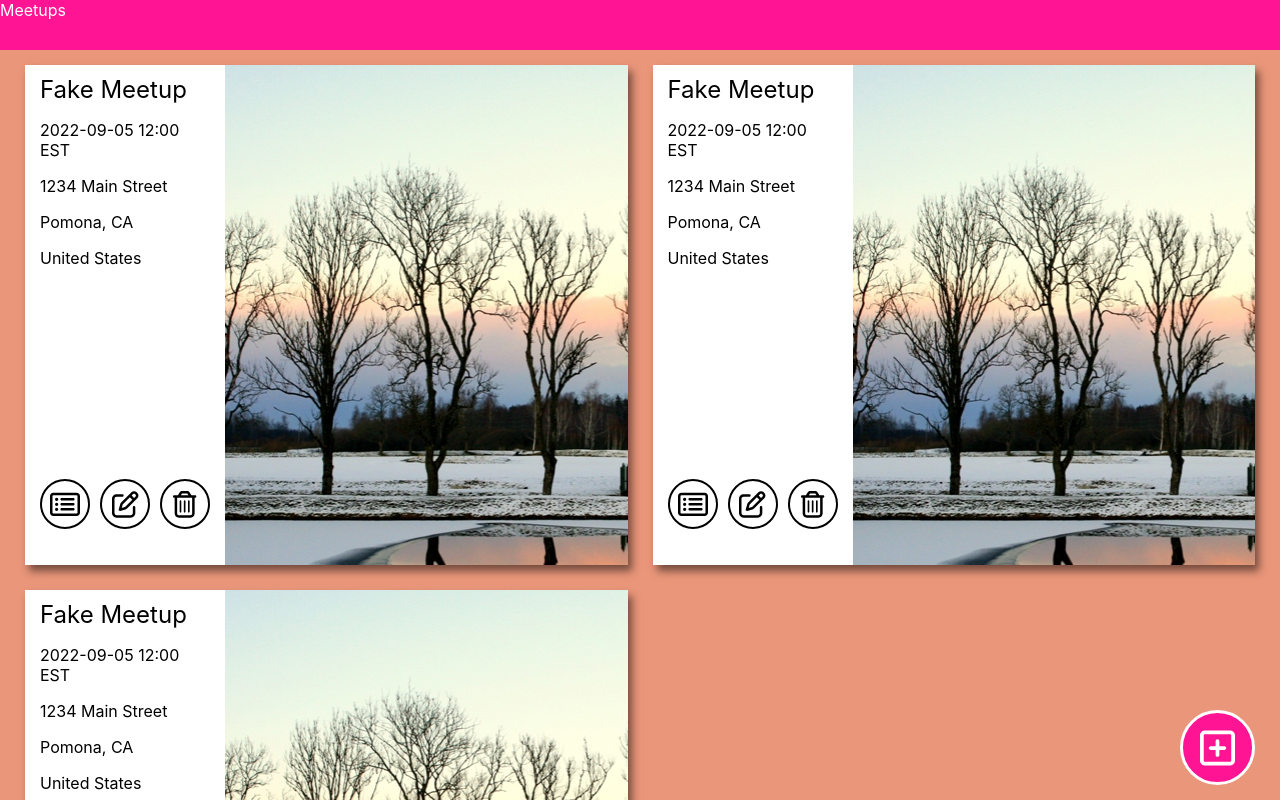
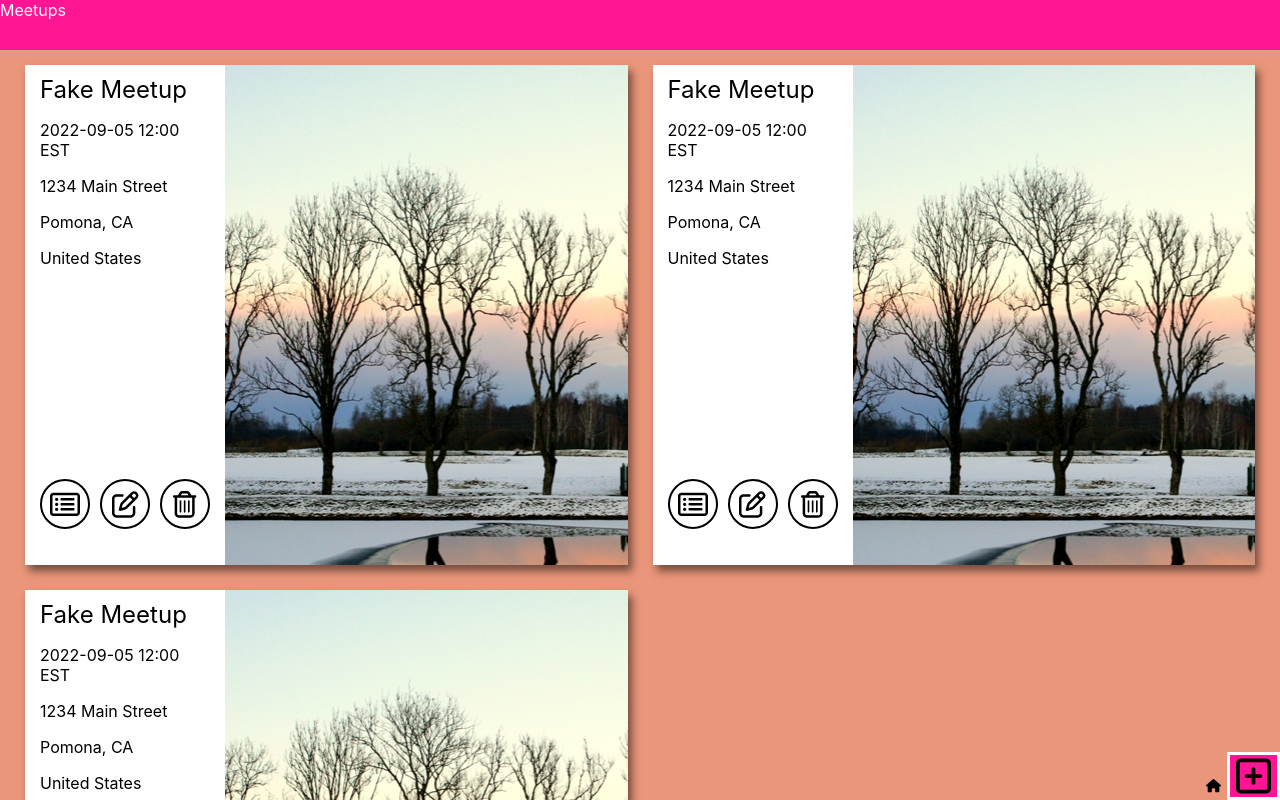
Before and after one commit to jFarrow02/react-meetups, a React (Create React App) app: page / in a window 1280 px wide. Shown: the top 800 px of the page. Built offline with nearby package versions, Linux system fonts and the light colour scheme.

Commit message:
refactors home/add buttons to use useNavigate

```diff
--- a/package.json
+++ b/package.json
@@ -5,6 +5,7 @@
   "dependencies": {
     "@fortawesome/fontawesome-svg-core": "^6.2.0",
     "@fortawesome/free-regular-svg-icons": "^6.2.0",
+    "@fortawesome/free-solid-svg-icons": "^6.2.0",
     "@fortawesome/react-fontawesome": "^0.2.0",
     "@testing-library/jest-dom": "^5.16.5",
     "@testing-library/react": "^13.4.0",
--- a/src/components/AppContent/AppContent.tsx
+++ b/src/components/AppContent/AppContent.tsx
@@ -1,11 +1,13 @@
 import {
     BrowserRouter,
     Routes,
-    Route
+    Route,
+    useNavigate,
   } from 'react-router-dom';
 import CONFIG from '../../utils';
 import { FontAwesomeIcon } from '@fortawesome/react-fontawesome';
 import { faPlusSquare } from '@fortawesome/free-regular-svg-icons';
+import { faHouse } from '@fortawesome/free-solid-svg-icons';
 import {
     AddMeetupView,
     AllMeetupsView,
@@ -24,6 +26,8 @@ const {
 } = CONFIG;
 
 const AppContent = () => {
+
+    // const navigate = useNavigate();
 
     const handleClick = () => {
     };
@@ -44,20 +48,6 @@ const AppContent = () => {
                     <Route path={newMeetup.path} element={<AddMeetupView/>} />
                 </Routes>
             </BrowserRouter>
-            <div className={classes.buttonContainer}>
-                <Button
-                    buttonClasses={[classes.newMeetupButton]}
-                    onClickHandler={handleClick}
-                    style={
-                        {
-                            border: '3px solid #FFF',
-                            backgroundColor: 'deeppink'
-                        }
-                    }
-                >
-                    <FontAwesomeIcon icon={faPlusSquare} size='3x'/>
-                </Button>
-            </div>
         </section>
     )
 };
--- a/src/components/Header/Header.tsx
+++ b/src/components/Header/Header.tsx
@@ -1,4 +1,3 @@
-import React, { useEffect, useState } from 'react';
 import { useIsMobileView } from '../../hooks';
 import { Hamburger } from '../index';
 import classes from './Header.module.css';
--- a/src/components/views/all-meetups/AllMeetupsView.module.css
+++ b/src/components/views/all-meetups/AllMeetupsView.module.css
@@ -1,13 +1,13 @@
 .meetupsContainer {
-    /* position: relative; */
+    position: relative;
 }
 
-/* .buttonContainer {
-    position: absolute;
+.buttonContainer {
+    position: fixed;
     right: 0;
     bottom: 0;
     z-index: 5;
-} */
+}
 
 .AllMeetupsView {
     display: grid;
--- a/src/components/views/all-meetups/AllMeetupsView.tsx
+++ b/src/components/views/all-meetups/AllMeetupsView.tsx
@@ -1,6 +1,11 @@
+import { useNavigate } from 'react-router-dom';
 import { useIsMobileView } from '../../../hooks';
+import CONFIG from '../../../utils';
 import { IMeetup } from '../../../interfaces';
-import { MeetupCard } from '../../index';
+import { Button, MeetupCard } from '../../index';
+import { FontAwesomeIcon } from '@fortawesome/react-fontawesome';
+import { faPlusSquare } from '@fortawesome/free-regular-svg-icons';
+import { faHouse } from '@fortawesome/free-solid-svg-icons';
 import Pelci from '../../../images/pelci-panoramio.jpg';
 import classes from './AllMeetupsView.module.css';
 
@@ -17,9 +22,13 @@ const FAKE_MEETUP: IMeetup = {
     streetAddress: '1234 Main Street',
 }
 
+const { ROUTES: { allMeetups, newMeetup } } = CONFIG;
+
 const AllMeetupsView = () => {
 
     const isMobileView = useIsMobileView();
+
+    const navigate = useNavigate();
 
     return (
         <div className={classes.meetupsContainer}>
@@ -34,6 +43,25 @@ const AllMeetupsView = () => {
                     FAKE_MEETUP
                 ].map((meetup: IMeetup) => <MeetupCard key={`meetup-${meetup.id}`} meetup={meetup}/>)}
             </section>
+            <div className={classes.buttonContainer}>
+                 <Button
+                    onClickHandler={() => { navigate(allMeetups.path)}}
+                 >
+                    <FontAwesomeIcon icon={faHouse} size='1x'/>
+                </Button>
+                <Button
+                    buttonClasses={[classes.newMeetupButton]}
+                    onClickHandler={() => { navigate(newMeetup.path)}}
+                    style={
+                        {
+                            border: '3px solid #FFF',
+                            backgroundColor: 'deeppink'
+                        }
+                    }
+                >
+                    <FontAwesomeIcon icon={faPlusSquare} size='3x'/>
+                </Button>
+            </div>
         </div>
 
     )
```
Also changed, not shown: 1 other file (tests, documents, lock files or other folders).
